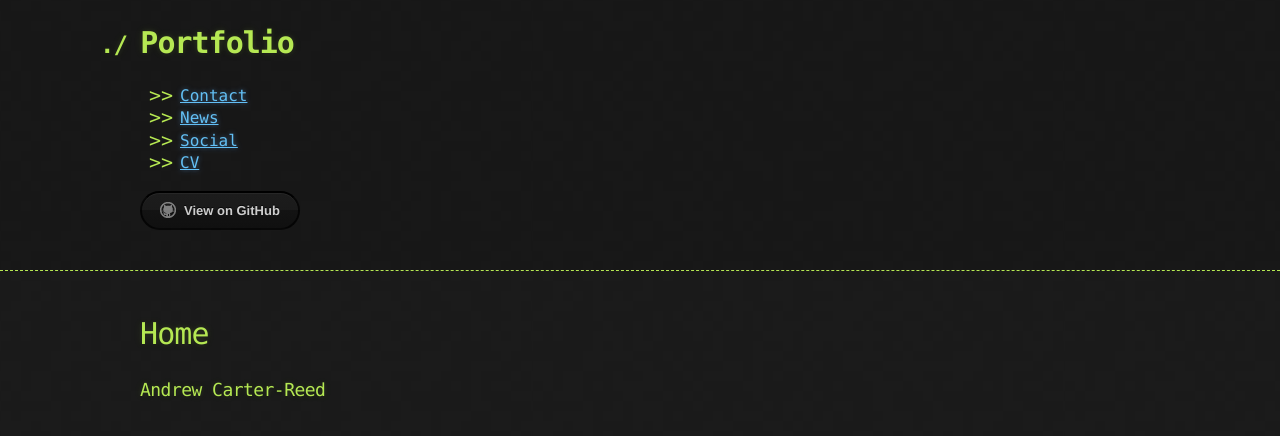
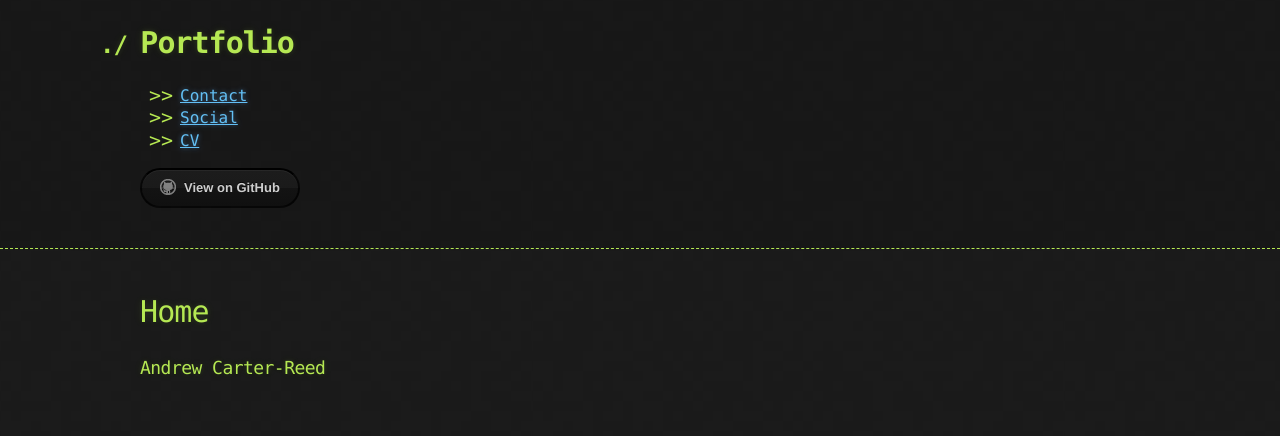
Before and after one commit to OFGAMINGXV/Portfolio, a Jekyll site: the page built from index.md, in a window 1280 px wide. Shown: the top 436 px of the page. Built offline with Jekyll 4.4.1, drawn with Linux system fonts in a browser that asks for light colours; our own code applies the rules of GitHub Pages for plain Markdown files; the repository's description, which GitHub fills in, is left out.

Commit message:
Update nav.html

```diff
--- a/_includes/nav.html
+++ b/_includes/nav.html
@@ -1,9 +1,6 @@
 <ul>
  <li>
    <a href="contact.html">Contact</a>
- </li>
- <li>
-  <a href="news.html">News</a>
  </li>
  <li>
    <a href="social">Social</a>
```
